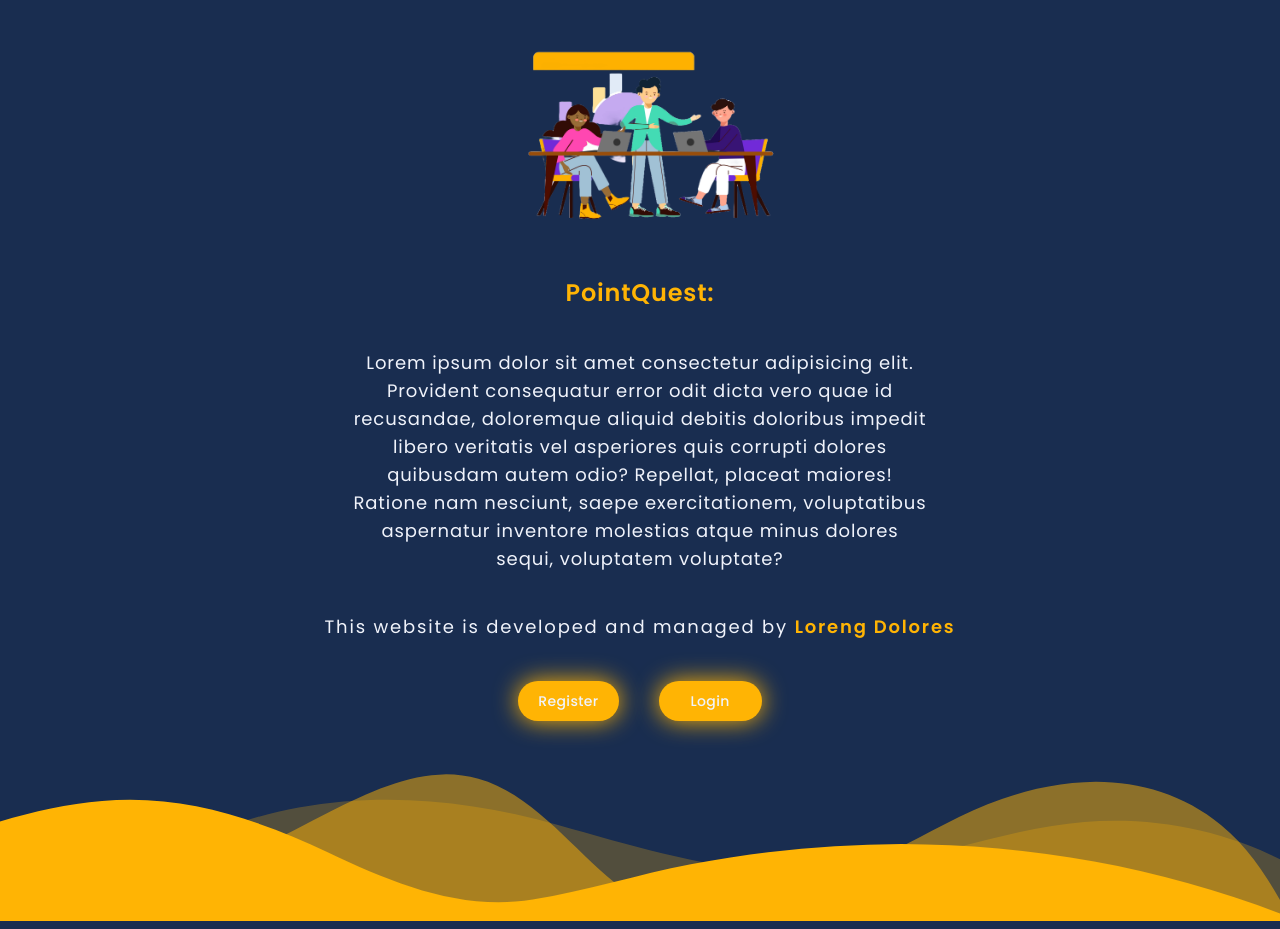
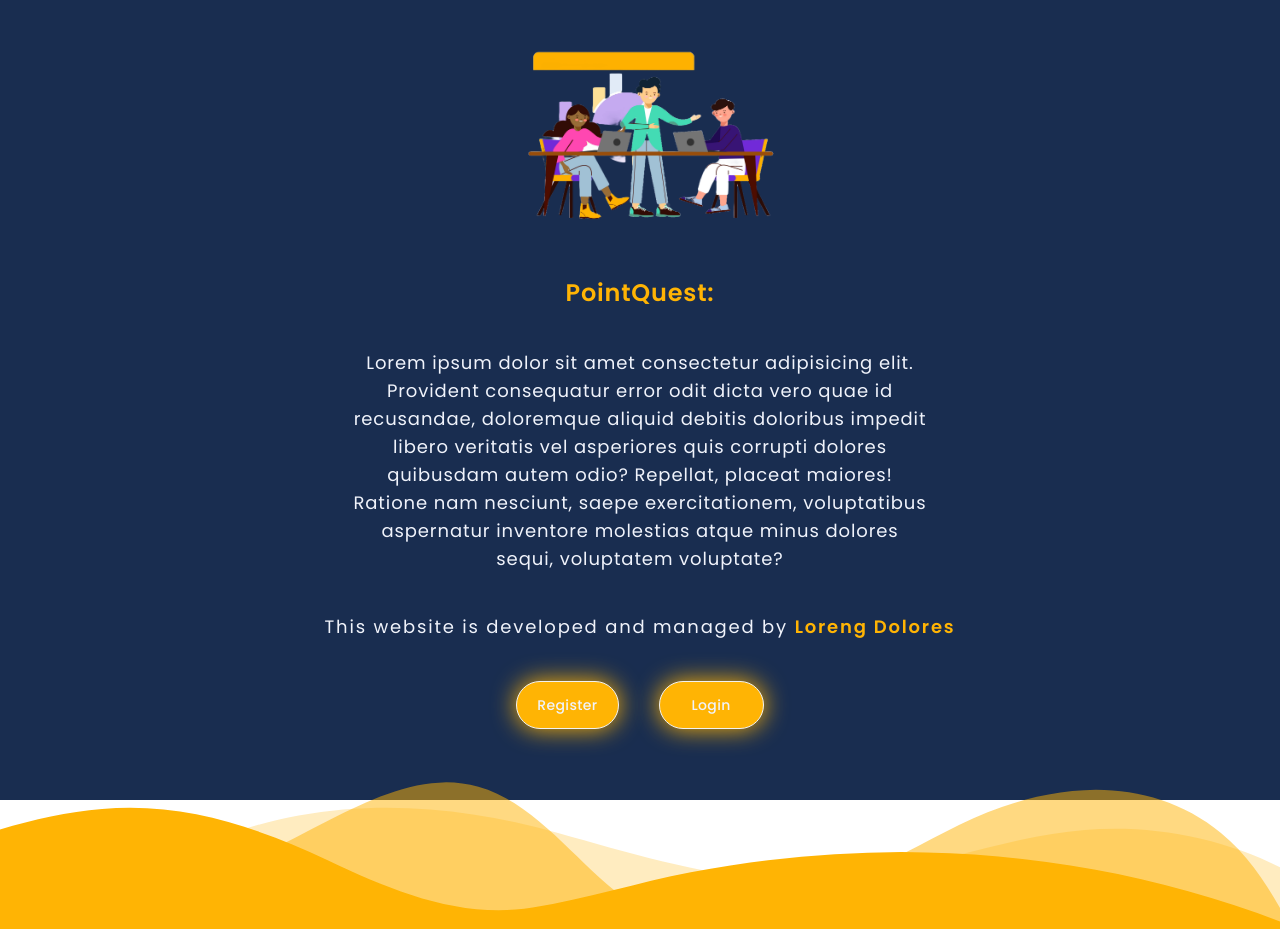
Before and after one commit to MTonilon22/Hackathon-Web, a Vue app: page / in a window 1280 px wide. Built offline with nearby package versions, Linux system fonts and the light colour scheme.

Commit message:
added UI daisy

```diff
--- a/package.json
+++ b/package.json
@@ -17,6 +17,7 @@
   "devDependencies": {
     "@vitejs/plugin-vue": "^5.0.4",
     "autoprefixer": "^10.4.19",
+    "daisyui": "^4.10.1",
     "postcss": "^8.4.38",
     "tailwindcss": "^3.4.3",
     "vite": "^5.2.0",
--- a/src/MainPages/LandingPage.vue
+++ b/src/MainPages/LandingPage.vue
@@ -24,6 +24,7 @@
         nesciunt, saepe exercitationem, voluptatibus aspernatur inventore
         molestias atque minus dolores sequi, voluptatem voluptate?
       </p>
+      <!-- Open the modal using ID.showModal() method -->
 
       <p
         class="lg:text-md text-secondary font-normal lg:tracking-widest md:tracking-widest sm:tracking-wider cs:tracking-wide text-center md:text-lg cs:text-sm sm:text-md cs:w-[80%]"
--- a/tailwind.config.js
+++ b/tailwind.config.js
@@ -5,7 +5,8 @@ export default {
     "./src/**/*.{vue,js,ts,jsx,tsx}",
     "./node_modules/flowbite/**/*.js",
   ],
-  plugins: [require("flowbite/plugin")],
+  plugins: [require("flowbite/plugin"), require("daisyui")],
+
   theme: {
     extend: {
       colors: {
@@ -26,5 +27,14 @@ export default {
       },
     },
   },
-  plugins: [],
+  daisyui: {
+    themes: false, // false: only light + dark | true: all themes | array: specific themes like this ["light", "dark", "cupcake"]
+    darkTheme: "dark", // name of one of the included themes for dark mode
+    base: true, // applies background color and foreground color for root element by default
+    styled: true, // include daisyUI colors and design decisions for all components
+    utils: true, // adds responsive and modifier utility classes
+    prefix: "", // prefix for daisyUI classnames (components, modifiers and responsive class names. Not colors)
+    logs: true, // Shows info about daisyUI version and used config in the console when building your CSS
+    themeRoot: ":root", // The element that receives theme color CSS variables
+  },
 };
```
Also changed, not shown: 1 other file (tests, documents, lock files or other folders).
